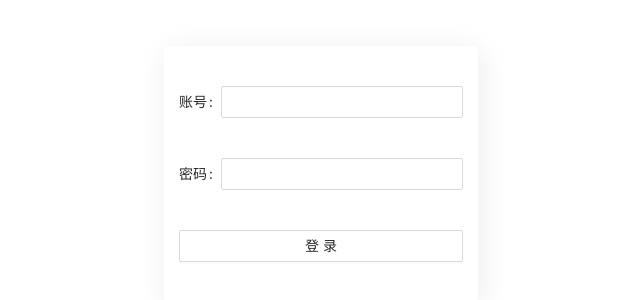
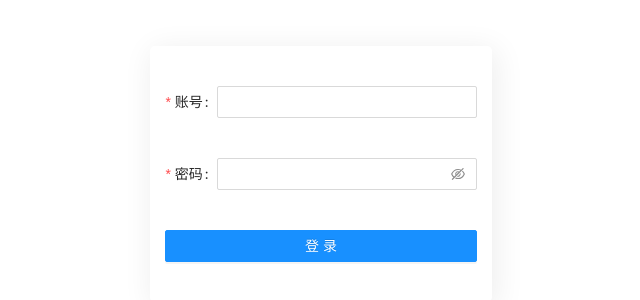
Before and after one commit to objcxiaobai/react-admin-template, a React (Create React App) app: page /permission in a window 1280 px wide. Shown: the part 226-526 px from the top of the page, without its empty margins (319-959 px from the left). Built offline with nearby package versions, Linux system fonts and the light colour scheme.

Commit message:
add: add axios

```diff
--- a/package.json
+++ b/package.json
@@ -7,6 +7,7 @@
     "@testing-library/jest-dom": "^4.2.4",
     "@testing-library/react": "^9.5.0",
     "@testing-library/user-event": "^7.2.1",
+    "axios": "^0.19.2",
     "react": "^16.13.1",
     "react-dom": "^16.13.1",
     "react-router-dom": "^5.2.0",
--- a/src/pages/login/index.js
+++ b/src/pages/login/index.js
@@ -1,19 +1,50 @@
 import React, { Component } from 'react';
-import { Form, Input, Button } from 'antd';
+import { Form, Input, Button, message } from 'antd';
 import './index.css';
 class Login extends Component {
+  constructor() {
+    super();
+    this.handleSubmit = this.handleSubmit.bind(this);
+    this.handleError = this.handleError.bind(this);
+  }
   render() {
     return (
       <div className="login-container">
-        <Form className="content">
-          <Form.Item label="账号">
+        <Form
+          className="content"
+          onFinish={this.handleSubmit}
+          onFinishFailed={this.handleError}
+        >
+          <Form.Item
+            name="username"
+            label="账号"
+            rules={[
+              {
+                required: true,
+                message: 'please input your username',
+              },
+            ]}
+          >
             <Input />
           </Form.Item>
-          <Form.Item label="密码">
-            <Input />
+          <Form.Item
+            name="password"
+            label="密码"
+            rules={[
+              {
+                required: true,
+                message: 'please input your password',
+              },
+            ]}
+          >
+            <Input.Password />
           </Form.Item>
           <Form.Item>
-            <Button type="submit" className="login-container-btn">
+            <Button
+              type="primary"
+              htmlType="submit"
+              className="login-container-btn"
+            >
               登录
             </Button>
           </Form.Item>
@@ -21,6 +52,19 @@ class Login extends Component {
       </div>
     );
   }
+
+  handleSubmit(event) {
+    console.log(event);
+    const { username, password } = event;
+    if (username == 'xb' && password == '123') {
+      message.success('登录成功');
+    } else {
+      message.error('账号密码错误');
+    }
+  }
+  handleError(error) {
+    console.log('失败', error);
+  }
 }
 
 export default Login;
```
Also changed, not shown: src/api/login.js (added, +8 -0 lines), src/api/usr.json (added, +7 -0 lines), src/utils/http.js (added, +29 -0 lines), 2 other files (tests, documents, lock files or other folders).
